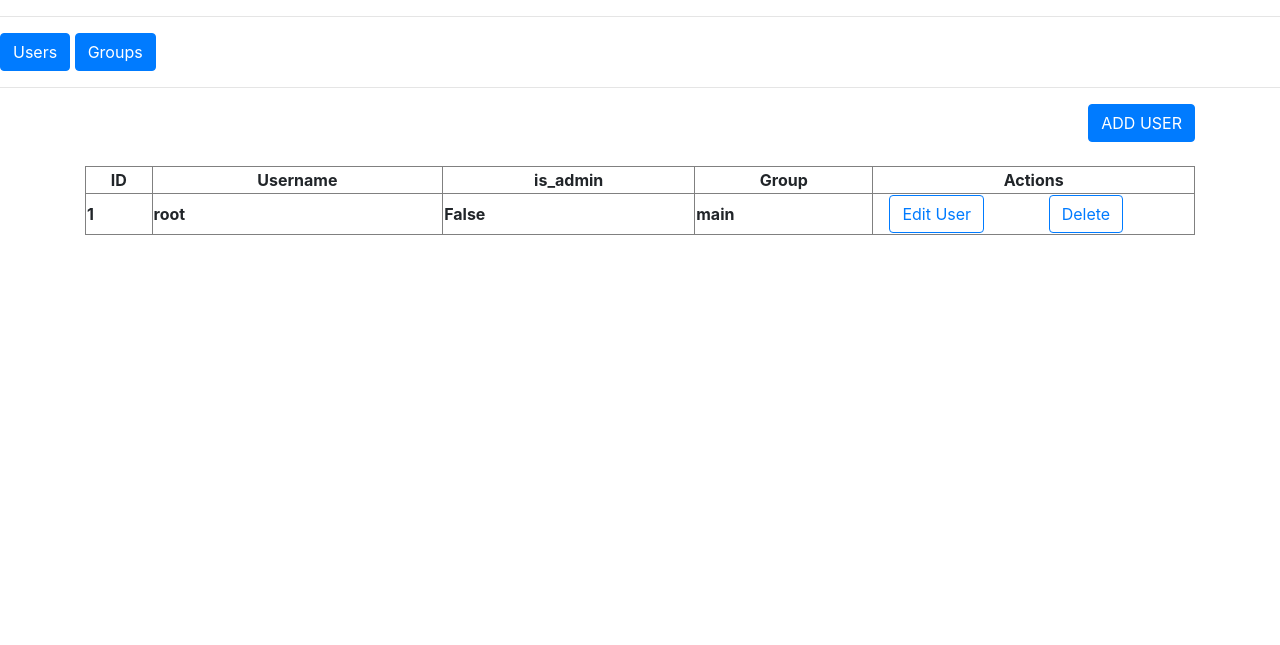
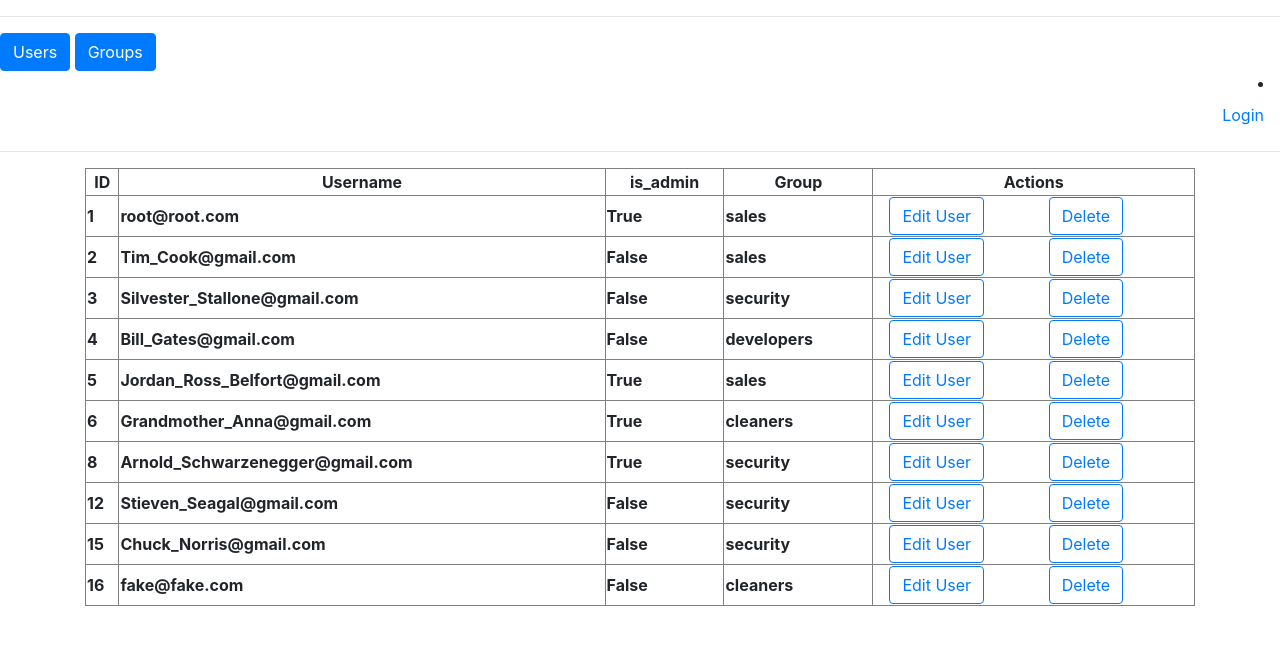
Before and after one commit to sheleh/assignment_users_prj, a Django app: page / in a window 1280 px wide. Shown: the top 645 px of the page. Run offline with Django 3.2, Linux system fonts and the light colour scheme; data comes from the database, SQL or seed files in the repository; tables that the repository leaves empty hold one stand-in row (values such as "Sample post"); lists and menus that the app fills with data are empty; some libraries are stand-ins or nearby versions.

Commit message:
extended from AbstractUser

```diff
--- a/assignment_users/urls.py
+++ b/assignment_users/urls.py
@@ -19,6 +19,8 @@ from users_roles import views
 
 urlpatterns = [
     path('admin/', admin.site.urls, name='users'),
+    path('login/', views.login_user, name='login_user'),
+    path('logout/', views.logout_user, name='logout_user'),
     # Users
     path('', views.all_users),
     path('all_users', views.all_users, name='all_users'),
--- a/users_roles/models.py
+++ b/users_roles/models.py
@@ -1,28 +1,24 @@
-
-
 from django.db import models
+from django.contrib.auth.models import AbstractUser
+from django.utils.translation import ugettext_lazy as _
 from django.contrib.auth.models import User
 from django.db.models.signals import post_save
 from django.dispatch import receiver
 from django.core.exceptions import ObjectDoesNotExist
 
 
-class Profile(models.Model):
-    username_p = models.OneToOneField(User, on_delete=models.CASCADE)
+class Profile(AbstractUser):
+    username = models.EmailField(_('email address'), unique=True)
     created = models.DateTimeField(auto_now_add=True)
     is_admin = models.BooleanField(default=False)
     group = models.ForeignKey('Groups', on_delete=models.DO_NOTHING, null=True, blank=True)
+    password = models.CharField(max_length=128, verbose_name='password', default='')
+
+    USERNAME_FIELD = 'username'
+    REQUIRED_FIELDS = []
 
     def __str__(self):
-        return str(self.username_p)
-
-
-@receiver(post_save, sender=User)
-def create_user_profile(sender, instance, created, **kwargs):
-    try:
-        instance.profile.save()
-    except ObjectDoesNotExist:
-        Profile.objects.create(user=instance)
+        return str(self.username)
 
 
 class Groups(models.Model):
--- a/users_roles/templates/users_roles/all_groups.html
+++ b/users_roles/templates/users_roles/all_groups.html
@@ -11,6 +11,11 @@
         <th class="text-center">Group description</th>
         <th class="text-center">Actions</th>
     </tr>
+    {% if error %}
+    <div class="alert alert-danger" role="alert">
+        {{ error }}
+    </div>
+    {% endif %}
 {% for group in groups %}
     <tr>
         <th>{{ group.group_name }}</th>
--- a/users_roles/templates/users_roles/all_users.html
+++ b/users_roles/templates/users_roles/all_users.html
@@ -1,10 +1,12 @@
 {% extends "users_roles/base.html" %}
 {% block content %}
+{% if user.is_authenticated %}
 <div class="text-right">
     <a role="button" class="btn btn-primary" href="{% url 'create_user' %}">ADD USER</a>
     <br>
     <br>
 </div>
+{% endif %}
 <table style="width:100%" border="1px solid black">
     <tr>
         <th class="text-center">ID</th>
--- a/users_roles/templates/users_roles/base.html
+++ b/users_roles/templates/users_roles/base.html
@@ -16,6 +16,21 @@
             <a role="button" class="btn btn-primary" href="{% url 'all_users' %}">Users</a>
             <a role="button" class="btn btn-primary" href="{% url 'all_groups' %}">Groups</a>
 </div>
+<div class="text-right">
+            {% if user.is_authenticated %}
+                <li class="nav-item">
+                    <a href="#" onclick="$('#signOutBtn').click()" class="nav-link">Logout</a>
+                    <form style='display: none;' method="POST" action="{% url 'logout_user' %}">
+                        {% csrf_token %}
+                        <button id="signOutBtn" type="submit">Logout</button>
+                    </form>
+                </li>
+            {% else %}
+                <li class="nav-item">
+                    <a class="nav-link" href="{% url 'login_user' %}">Login</a>
+                </li>
+            {% endif %}
+</div>
 <hr>
 
 
--- a/users_roles/templates/users_roles/create_user.html
+++ b/users_roles/templates/users_roles/create_user.html
@@ -16,10 +16,6 @@
             <form method="POST" class="post-form">
                 {% csrf_token %}
                 {{ form.as_p }}
-                {% for group in select_groups %}
-                    {{ group.group_name }}
-                    {{ group.group_description }}
-                {% endfor %}
                 <button type="submit" class="btn btn-primary">Save</button>
             </form>
         </div>
--- a/users_roles/views.py
+++ b/users_roles/views.py
@@ -1,6 +1,27 @@
 from django.shortcuts import render, get_object_or_404, redirect
 from .models import Profile, Groups
-from .forms import UserForm, GroupForm
+from .forms import UserForm, GroupForm, LogInForm
+from django.contrib.auth import login, logout, authenticate
+from django.db import IntegrityError
+from django.contrib.auth.decorators import login_required
+
+
+def login_user(request):
+    if request.method == 'GET':
+        return render(request, 'users_roles/login_user.html', {'form': LogInForm()})
+    else:
+        user = authenticate(request, username=request.POST['username'], password=request.POST['password'])
+        if user is None:
+            return render(request, 'users_roles/login_user.html', {'form': LogInForm(), 'error': 'Wrong password'})
+        else:
+            login(request, user)
+            return redirect('all_users')
+
+
+def logout_user(request):
+    if request.method == "POST":
+        logout(request)
+        return redirect('all_users')
 
 
 def all_users(request):
@@ -24,6 +45,7 @@ def create_user(request):
             return render(request, 'users_roles/create_user.html', {'form': UserForm(), 'error': 'Bad data'})
 
 
+@login_required
 def edit_user(request, user_pk):
     user = get_object_or_404(Profile, pk=user_pk)
     if request.method == 'GET':
@@ -38,6 +60,7 @@ def edit_user(request, user_pk):
             return render(request, 'users_roles/edit_user.html', {'error': 'Bad data'})
 
 
+@login_required
 def delete_user(request, user_pk):
     user = get_object_or_404(Profile, pk=user_pk)
     if request.method == 'POST':
@@ -48,8 +71,15 @@ def delete_user(request, user_pk):
 
 
 def all_groups(request):
+    user = request.user
     groups = Groups.objects.all()
-    return render(request, 'users_roles/all_groups.html', {'groups': groups})
+    error = request.session.get('error', None)
+    if error:
+        del request.session['error']
+    if error is not None:
+        return render(request, 'users_roles/all_groups.html', {'groups': groups, 'user': user, 'error': error})
+    else:
+        return render(request, 'users_roles/all_groups.html', {'groups': groups, 'user': user, })
 
 
 def create_group(request):
@@ -81,10 +111,24 @@ def edit_group(request, group_pk):
             return render(request, 'users_roles/edit_group.html', {'error': 'Bad data'})
 
 
+@login_required
 def delete_group(request, group_pk):
+    current_user = request.user
     group = get_object_or_404(Groups, pk=group_pk)
     if request.method == 'POST':
-        try:
-            group.delete()
-        finally:
-            return redirect('all_groups')
+        if current_user.group_id != group.id:
+            try:
+                group.delete()
+            except ValueError:
+                return render(request, 'users_roles/all_groups.html',
+                              {'error': 'Something went wrong!'})
+            except IntegrityError:
+                return render(request, 'users_roles/all_groups.html',
+                              {'error': 'Something went wrong!'})
+            except TypeError:
+                return render(request, 'users_roles/all_groups.html',
+                              {'error': 'Something went wrong!'})
+        else:
+            request.session['error'] = 'You cant delete your own group!'
+            return redirect(all_groups)
+    return redirect(all_groups)
```
Also changed, not shown: assignment_users/settings.py (+11 -0 lines), users_roles/forms.py (+21 -2 lines), users_roles/templates/users_roles/login_user.html (added, +34 -0 lines), db.sqlite3, users_roles/migrations/0001_initial.py, users_roles/migrations/0002_rename_user_profile_username_p.py (deleted).
